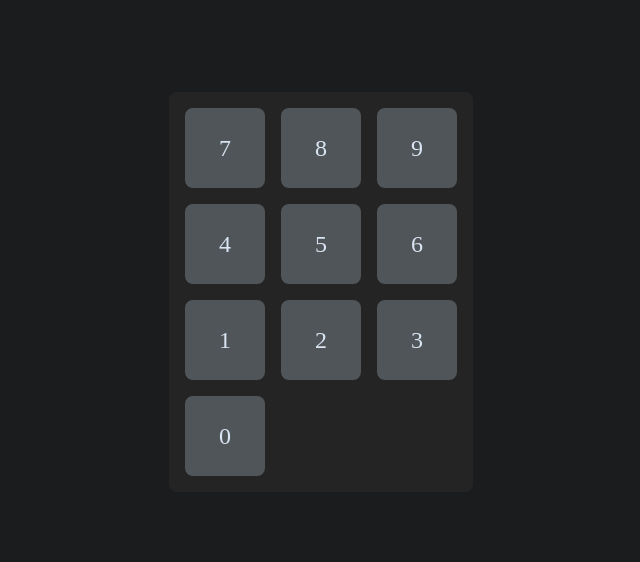
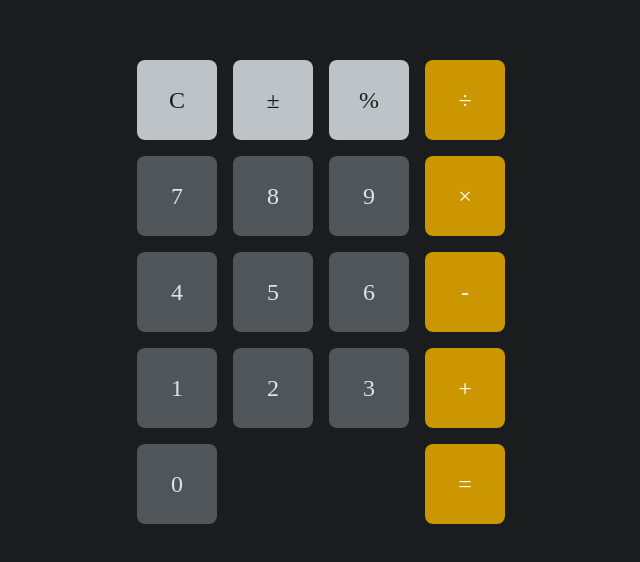
Before and after one commit to hrvstr/calculator, a plain HTML site: page index.html in a window 1280 px wide. Shown: the part 116-678 px from the top of the page, without its empty margins (319-959 px from the left). Drawn offline with Linux system fonts and the light colour scheme.

Commit message:
Add operator and function keys

```diff
--- a/index.html
+++ b/index.html
@@ -11,7 +11,25 @@
   <body>
     <main>
       <div id="display"></div>
-      <div id="numBlock"></div>
+      <div id="keyBlock">
+        <div id="keyBlockLeft">
+          <div id="functions" class="keyGroup">
+            <div class="key">C</div>
+            <div class="key">±</div>
+            <div class="key">%</div>
+          </div>
+          <div id="numBlock" class="keyGroup"></div>
+        </div>
+        <div id="keyBlockRight">
+          <div id="operators" class="keyGroup">
+            <div class="key">÷</div>
+            <div class="key">×</div>
+            <div class="key">-</div>
+            <div class="key">+</div>
+            <div class="key">=</div>
+          </div>
+        </div>
+      </div>
     </main>
     <script src="script.js"></script>
   </body>
--- a/script.js
+++ b/script.js
@@ -1,9 +1,18 @@
+const display = document.getElementById("display");
 const numBlock = document.getElementById("numBlock");
 
+// Create number keys
 for (i = 9; i >= 0; i--) {
   const div = document.createElement("div");
-  div.classList.add("numKeys");
-  div.setAttribute("id", "num" + i);
-  div.textContent = i;
+  const keyNumber = i;
+  div.classList.add("key");
+  div.classList.add("numKey");
+  div.setAttribute("id", "num" + keyNumber);
+  div.textContent = keyNumber;
   numBlock.appendChild(div);
+
+  // Add number to display
+  div.addEventListener("click", () => {
+    display.textContent += keyNumber;
+  });
 }
--- a/style.css
+++ b/style.css
@@ -31,14 +31,51 @@ body {
   border-radius: var(--radius);
 }
 
+/* Keys */
+
+.key {
+  color: var(--foreground);
+  background: var(--black-light);
+  display: flex;
+  font-weight: 500;
+  border-radius: var(--radius);
+  font-size: 1.5rem;
+  justify-content: center;
+  align-items: center;
+  width: 5rem;
+  height: 5rem;
+}
+
+#keyBlock {
+  display: flex;
+}
+
+.keyGroup {
+  gap: var(--space);
+  display: grid;
+}
+
+#operators {
+  margin-left: var(--space);
+}
+
+#operators > div {
+  background: #cc9600;
+  color: white;
+}
+#functions {
+  margin-bottom: var(--space);
+  grid-template-columns: auto auto auto;
+}
+
+#functions > div {
+  background: #bdc3c7;
+  color: var(--background);
+}
+
 /* Number Block */
 
 #numBlock {
-  background: var(--background-light);
-  border-radius: var(--radius);
-  padding: var(--space);
-  gap: var(--space);
-  display: grid;
   grid-auto-flow: dense;
   grid-template-columns: auto auto auto;
 }
@@ -55,15 +92,5 @@ body {
   grid-column-start: 3;
 }
 
-.numKeys {
-  color: var(--foreground);
-  background: var(--black-light);
-  display: flex;
-  font-weight: 500;
-  border-radius: var(--radius);
-  font-size: 1.5rem;
-  justify-content: center;
-  align-items: center;
-  width: 5rem;
-  height: 5rem;
+.numKey {
 }
```
